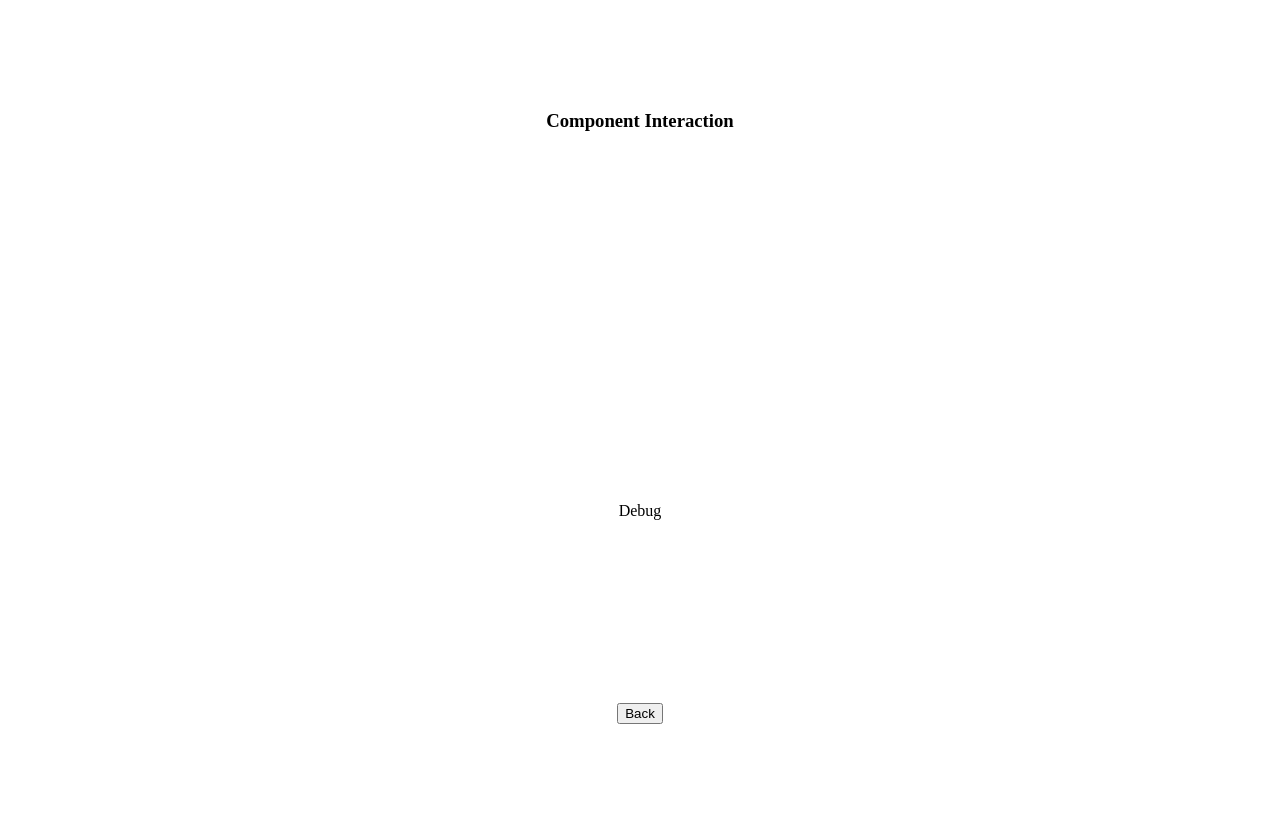
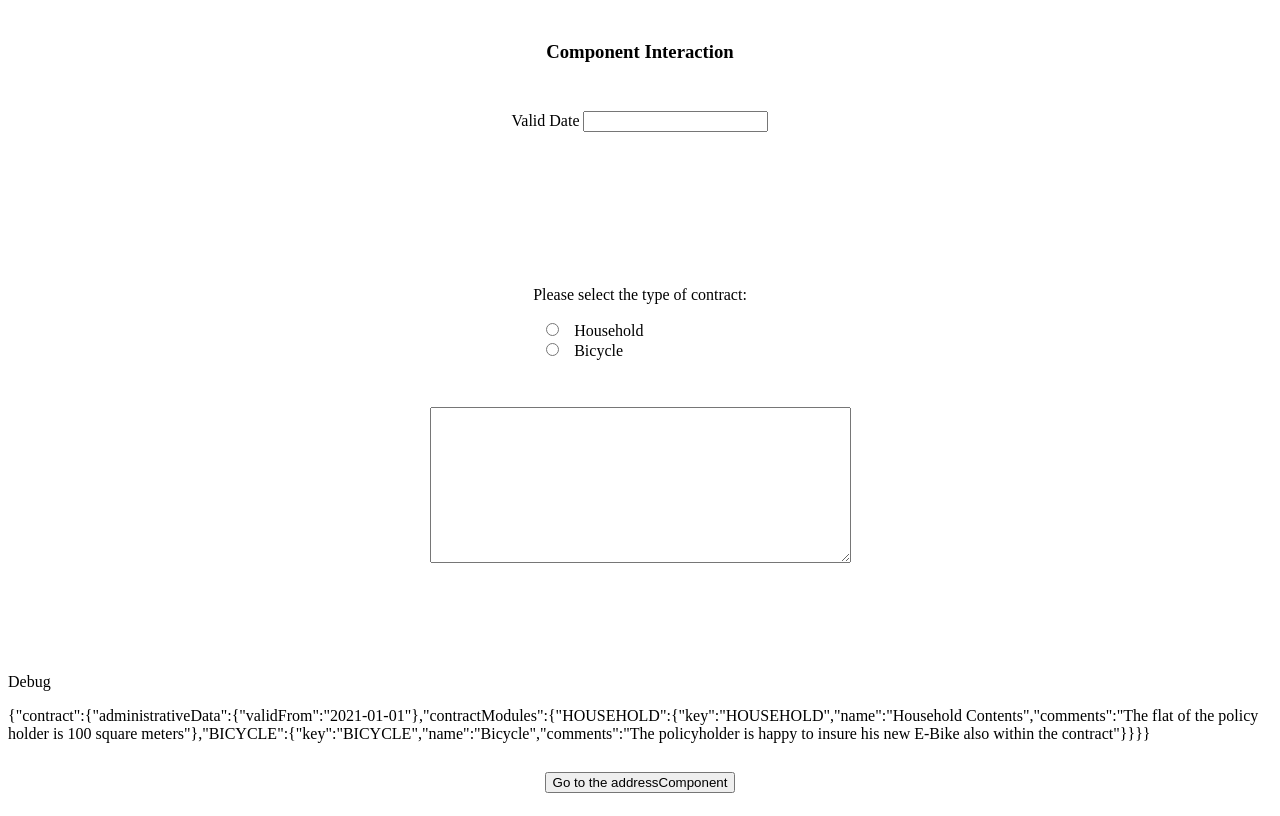
Before and after one commit to Elie-Soued/tech11, a plain HTML site: page Component_Interaction/index.html in a window 1280 px wide. Drawn offline with Linux system fonts and the light colour scheme.

Commit message:
solve the issue first with elements

```diff
--- a/Component_Interaction/index.html
+++ b/Component_Interaction/index.html
@@ -20,19 +20,52 @@
   <body>
     <h3>Component Interaction</h3>
 
-    <app-dateinput></app-dateinput>
-    <!-- <app-contract></app-contract> -->
+    <!--Valid date section-->
+    <div>
+      <label for="validDate"> Valid Date</label>
+      <input name="validDate" type="text" id="validDate" />
+    </div>
 
+    <br />
+
+    <p id="test"></p>
+
+    <!--Type of Contract-->
     <div>
+      <form>
+        <p>Please select the type of contract:</p>
+
+        <input
+          type="radio"
+          id="Household"
+          name="contractType"
+          value="Household"
+        />
+          <label for="Household">Household</label><br />
+
+
+        <input type="radio" id="Bicycle" name="contractType" value="Bicycle" />
+          <label for="Bicycle">Bicycle</label><br />
+      </form>
+    </div>
+    <!--Text Area Section -->
+    <div>
+      <textarea rows="10" cols="50"></textarea>
+    </div>
+
+    <!--Debug / Rendered section -->
+
+    <p id="myParagraph"></p>
+
+    <div id="debugContainer">
       <p>Debug</p>
       <div id="debug"></div>
     </div>
 
     <a href="/index.html">
-      <button>Back</button>
+      <button>Go to the addressComponent</button>
     </a>
 
-    <script src="./dateInputComponent.js" type="module"></script>
-    <script src="./component_interaction.js" type="module"></script>
+    <script src="./script.js" type="module"></script>
   </body>
 </html>
--- /dev/null
+++ b/Component_Interaction/script.js
@@ -0,0 +1,33 @@
+const validDate = document.getElementById("validDate");
+const debug = document.getElementById("debug");
+const debugContainer = document.getElementById("debugContainer");
+const test = document.getElementById("test");
+
+const data = {
+  contract: {
+    administrativeData: {
+      validFrom: "2021-01-01",
+    },
+    contractModules: {
+      HOUSEHOLD: {
+        key: "HOUSEHOLD",
+        name: "Household Contents",
+        comments: "The flat of the policy holder is 100 square meters",
+      },
+      BICYCLE: {
+        key: "BICYCLE",
+        name: "Bicycle",
+        comments:
+          "The policyholder is happy to insure his new E-Bike also within the contract",
+      },
+    },
+  },
+};
+
+validDate.addEventListener("change", (e) => {
+  data.contract.administrativeData.validFrom = e.currentTarget.value;
+  debug.innerText = JSON.stringify(data);
+  validDate.value = "";
+});
+
+debug.innerText = JSON.stringify(data);
```
